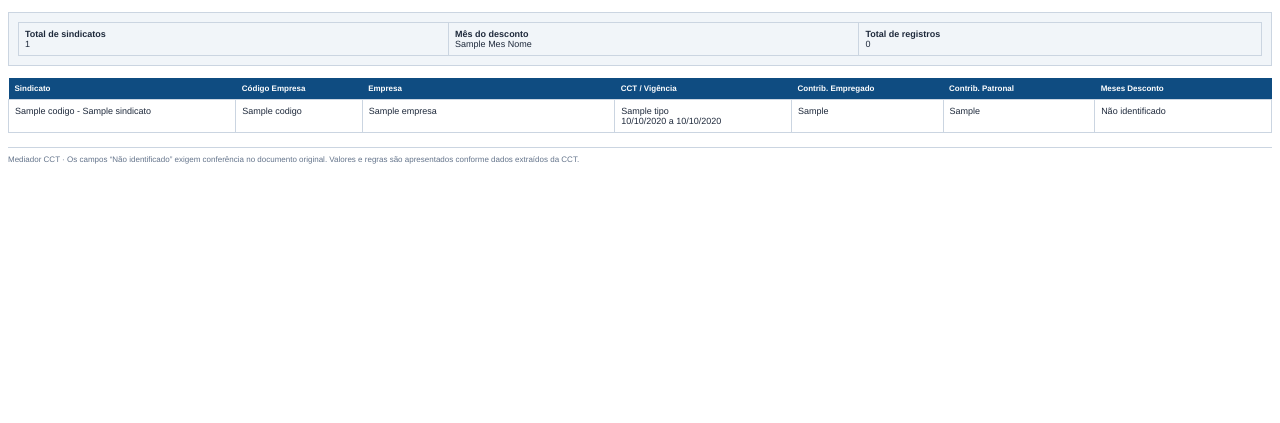
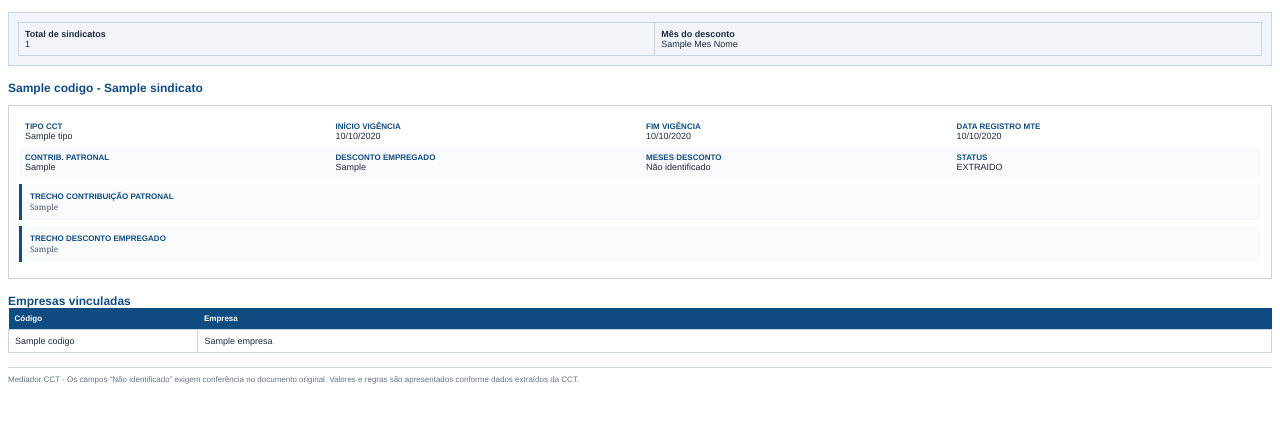
Before and after one commit to mazierogustavo50-maker/buscacct, a Django app: template templates/cctdashboard/relatorio_desconto_mensal_pdf.html in a window 1280 px wide. Shown: the part 54-477 px from the top of the page. Run offline with Django 5.2, Linux system fonts and the light colour scheme; the template is opened without the code that fills it: most values are stand-ins (such as "Sample title", 1, 10 or a date in 2020).

Commit message:
feat: relatórios reestruturados — informações da CCT primeiro, empresas depois

```diff
--- a/templates/cctdashboard/relatorio_desconto_mensal_pdf.html
+++ b/templates/cctdashboard/relatorio_desconto_mensal_pdf.html
@@ -1,8 +1,17 @@
 <!doctype html><html lang="pt-br"><head><meta charset="utf-8"><style>
-@page{size:A4 landscape;margin:1.4cm}body{font-family:Helvetica,Arial,sans-serif;color:#1e293b;font-size:9px}.header{border-bottom:3px solid #0f4c81;padding-bottom:10px}.header h1{color:#0f4c81;font-size:20px;margin:0}.muted{color:#64748b}.box{background:#f1f5f9;border:1px solid #cbd5e1;padding:9px;margin:12px 0}table{width:100%;border-collapse:collapse}th{background:#0f4c81;color:#fff;text-align:left;padding:6px;font-size:8px}td{border:1px solid #cbd5e1;padding:6px;vertical-align:top}tr:nth-child(even){background:#f8fafc}.section{color:#0f4c81;font-size:12px;font-weight:bold;margin-top:15px}.footer{border-top:1px solid #cbd5e1;margin-top:14px;padding-top:7px;font-size:8px;color:#64748b}
+@page{size:A4 landscape;margin:1.4cm}body{font-family:Helvetica,Arial,sans-serif;color:#1e293b;font-size:9px}.header{border-bottom:3px solid #0f4c81;padding-bottom:10px}.header h1{color:#0f4c81;font-size:20px;margin:0}.muted{color:#64748b}.box{background:#f1f5f9;border:1px solid #cbd5e1;padding:9px;margin:12px 0}table{width:100%;border-collapse:collapse}th{background:#0f4c81;color:#fff;text-align:left;padding:6px;font-size:8px}td{border:1px solid #cbd5e1;padding:6px;vertical-align:top}tr:nth-child(even){background:#f8fafc}.section{color:#0f4c81;font-size:12px;font-weight:bold;margin-top:15px}.info-box{background:#fff;border:1px solid #cbd5e1;padding:10px;margin:10px 0}.info-label{font-weight:bold;color:#0f4c81;font-size:8px;text-transform:uppercase}.info-value{font-size:9px}.trecho-box{background:#f8fafc;border-left:3px solid #0f4c81;padding:8px;margin:6px 0}.trecho-pre{white-space:pre-wrap;font-family:Georgia,serif;font-size:8px;line-height:1.4;color:#475569;margin:0}.footer{border-top:1px solid #cbd5e1;margin-top:14px;padding-top:7px;font-size:8px;color:#64748b}
 </style></head><body><div class="header"><h1>Relatório de Desconto Mensal</h1><div class="muted">Emissão: {{ data_geracao }} | Mês: {{ mes_nome|title }} | Documento objetivo para conferência administrativa</div></div>
-<div class="box"><table><tr><td><b>Total de sindicatos</b><br>{{ sindicatos_data|length }}</td><td><b>Mês do desconto</b><br>{{ mes_nome|title }}</td><td><b>Total de registros</b><br>{% with total=0 %}{% for item in sindicatos_data %}{% with total=total|add:item.empresas.count %}{% endwith %}{% endfor %}{{ total }}{% endwith %}</td></tr></table></div>
-<table><thead><tr><th style="width:18%">Sindicato</th><th style="width:10%">Código Empresa</th><th style="width:20%">Empresa</th><th style="width:14%">CCT / Vigência</th><th style="width:12%">Contrib. Empregado</th><th style="width:12%">Contrib. Patronal</th><th style="width:14%">Meses Desconto</th></tr></thead><tbody>
-{% for item in sindicatos_data %}{% for empresa in item.empresas %}<tr><td>{{ item.sindicato.codigo }} - {{ item.sindicato.nome }}</td><td>{{ empresa.codigo }}</td><td>{{ empresa.nome }}</td><td>{{ item.documento.tipo|default:"-" }}<br>{{ item.documento.data_inicio_vigencia|date:'d/m/Y'|default:'-' }} a {{ item.documento.data_fim_vigencia|date:'d/m/Y'|default:'-' }}</td><td>{% if item.documento.contribuicao_sindical_empregado %}{{ item.documento.contribuicao_sindical_empregado }}{% else %}Não identificado{% endif %}</td><td>{% if item.documento.contribuicao_sindical_patronal %}{{ item.documento.contribuicao_sindical_patronal }}{% else %}Não identificado{% endif %}</td><td>{{ item.documento.contribuicao_sindical_empregado_meses|default:'Não identificado' }}</td></tr>{% empty %}<tr><td>{{ item.sindicato.codigo }} - {{ item.sindicato.nome }}</td><td colspan="6" style="text-align:center;color:#64748b">Nenhuma empresa vinculada</td></tr>{% endfor %}{% endfor %}
-</tbody></table>
+<div class="box"><table><tr><td><b>Total de sindicatos</b><br>{{ sindicatos_data|length }}</td><td><b>Mês do desconto</b><br>{{ mes_nome|title }}</td></tr></table></div>
+{% for item in sindicatos_data %}{% with doc=item.documento sind=item.sindicato %}
+<div class="section">{{ sind.codigo }} - {{ sind.nome }}</div>
+<div class="info-box"><table style="border:none"><tr style="border:none"><td style="border:none;width:25%;vertical-align:top"><div class="info-label">Tipo CCT</div><div class="info-value">{{ doc.tipo|default:"-" }}</div></td><td style="border:none;width:25%;vertical-align:top"><div class="info-label">Início Vigência</div><div class="info-value">{{ doc.data_inicio_vigencia|date:'d/m/Y'|default:'-' }}</div></td><td style="border:none;width:25%;vertical-align:top"><div class="info-label">Fim Vigência</div><div class="info-value">{{ doc.data_fim_vigencia|date:'d/m/Y'|default:'-' }}</div></td><td style="border:none;width:25%;vertical-align:top"><div class="info-label">Data Registro MTE</div><div class="info-value">{{ doc.data_registro_mte|date:'d/m/Y'|default:'-' }}</div></td></tr>
+<tr style="border:none"><td style="border:none;vertical-align:top"><div class="info-label">Contrib. Patronal</div><div class="info-value">{% if doc.contribuicao_sindical_patronal %}{{ doc.contribuicao_sindical_patronal }}{% else %}Não identificado{% endif %}</div></td><td style="border:none;vertical-align:top"><div class="info-label">Desconto Empregado</div><div class="info-value">{% if doc.contribuicao_sindical_empregado %}{{ doc.contribuicao_sindical_empregado }}{% else %}Não identificado{% endif %}</div></td><td style="border:none;vertical-align:top"><div class="info-label">Meses Desconto</div><div class="info-value">{{ doc.contribuicao_sindical_empregado_meses|default:'Não identificado' }}</div></td><td style="border:none;vertical-align:top"><div class="info-label">Status</div><div class="info-value">{{ doc.status_extracao|default:'-' }}</div></td></tr>
+</table>
+<div class="trecho-box"><div class="info-label">Trecho Contribuição Patronal</div><pre class="trecho-pre">{{ doc.trecho_contribuicao_patronal|default:'Sem trecho extraído.' }}</pre></div>
+<div class="trecho-box"><div class="info-label">Trecho Desconto Empregado</div><pre class="trecho-pre">{{ doc.trecho_contribuicao_empregado|default:'Sem trecho extraído.' }}</pre></div>
+</div>
+<div class="section">Empresas vinculadas</div>
+<table><thead><tr><th style="width:15%">Código</th><th style="width:85%">Empresa</th></tr></thead><tbody>{% for empresa in item.empresas %}<tr><td>{{ empresa.codigo }}</td><td>{{ empresa.nome }}</td></tr>{% empty %}<tr><td colspan="2" style="text-align:center;color:#64748b">Nenhuma empresa vinculada</td></tr>{% endfor %}</tbody></table>
+{% if not forloop.last %}<div style="page-break-after:always;"></div>{% endif %}
+{% endwith %}{% endfor %}
 <div class="footer">Mediador CCT · Os campos “Não identificado” exigem conferência no documento original. Valores e regras são apresentados conforme dados extraídos da CCT.</div></body></html>
```
Also changed, not shown: templates/cctdashboard/relatorio_contribuicoes_pdf.html (+13 -2 lines).
